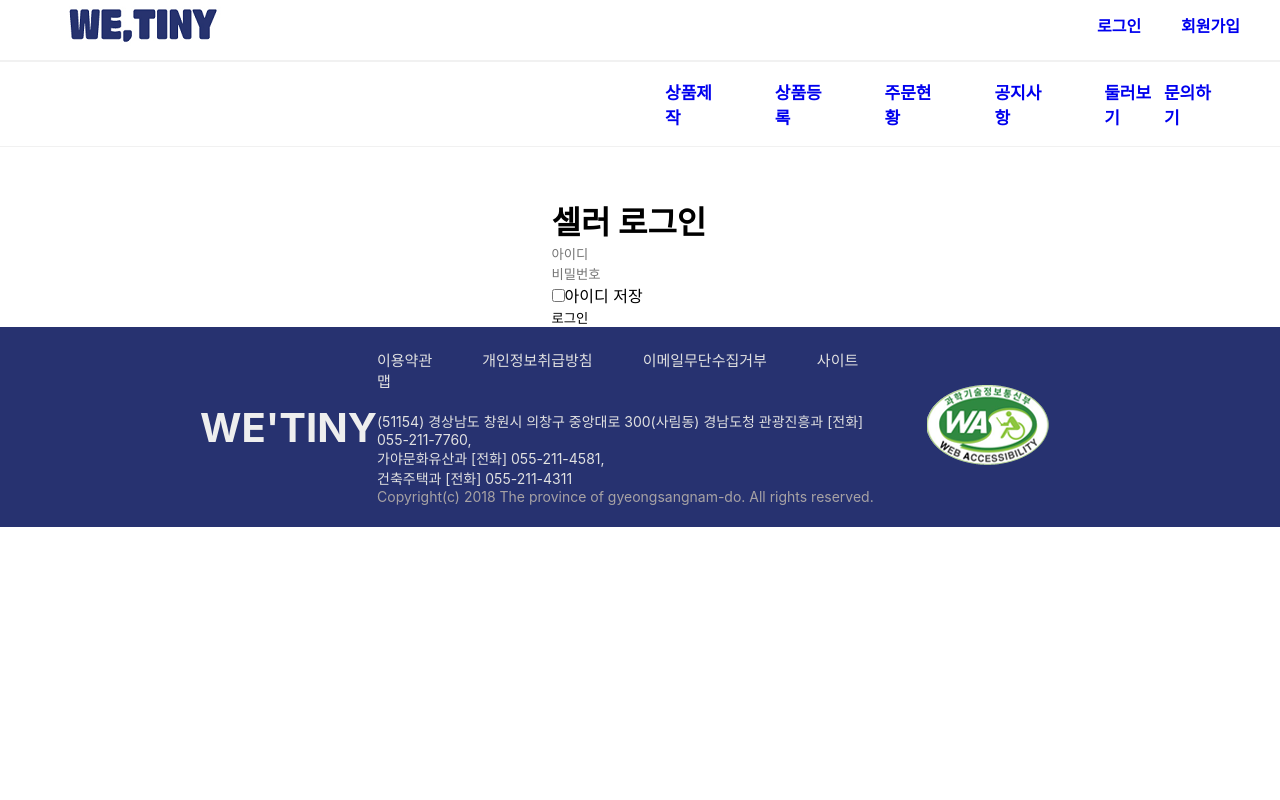
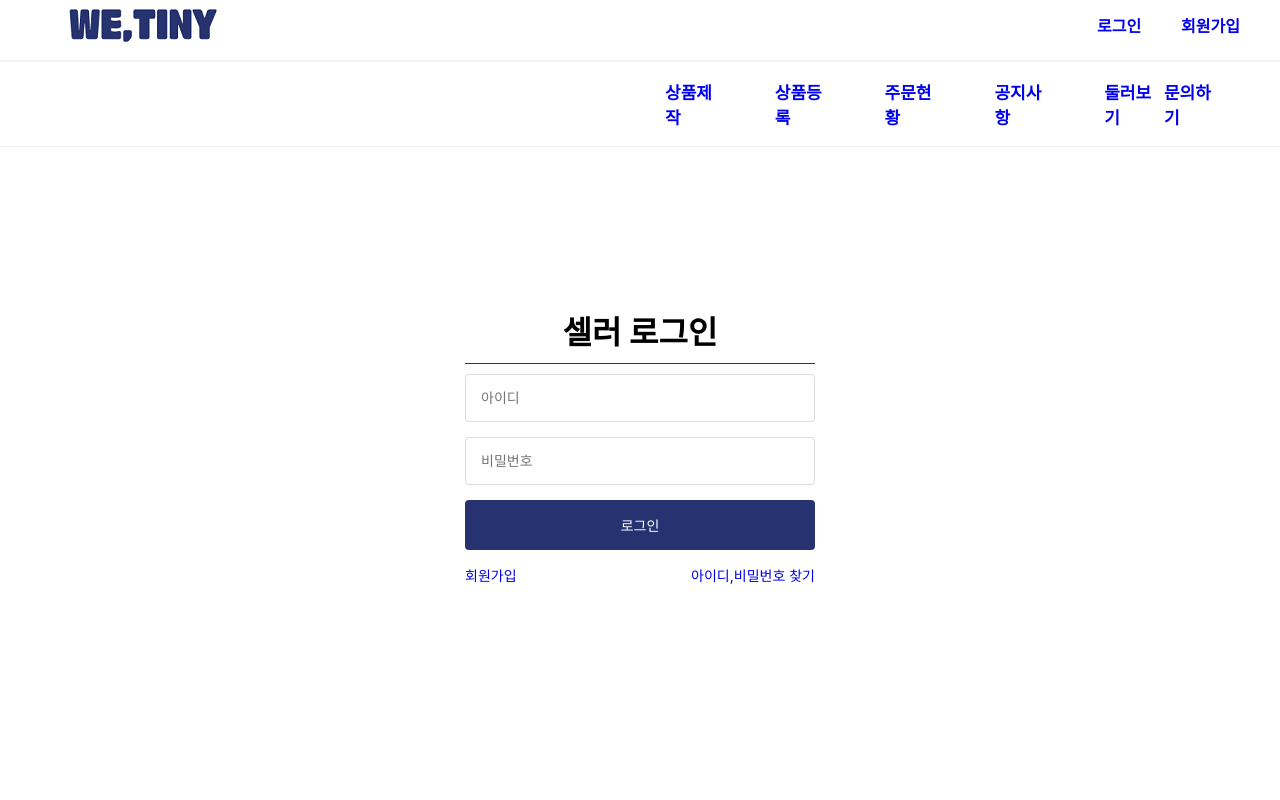
Before and after one commit to HHyeonYoungPark/Goods_Project, a React (Create React App) app in the folder seller/client/: page /login in a window 1280 px wide. Shown: the top 800 px of the page. Built offline with nearby package versions, Linux system fonts and the light colour scheme.

Commit message:
로그인

```diff
--- a/seller/client/src/components/css/pages/Login.css
+++ b/seller/client/src/components/css/pages/Login.css
@@ -2,3 +2,49 @@
   display: flex;
   justify-content: center;
 }
+
+.login-wrap {
+  margin: 100px 0;
+  width: 350px;
+  padding-bottom: 100px;
+}
+
+.login-title {
+  display: flex;
+  justify-content: center;
+  border-bottom: 1px solid #273270;
+  padding: 10px;
+}
+
+.login-box {
+  margin: 5px 0;
+}
+
+.login-box input {
+  border: 1px solid #ddd;
+  border-radius: 4px;
+  font-size: 14px;
+  margin-top: 5px;
+  margin-bottom: 5px;
+  padding: 15px;
+  width: 100%;
+}
+
+.login-btn input {
+  background: #273270;
+  border: 0;
+  color: #fff;
+  cursor: pointer;
+}
+
+.login-btn input:hover {
+  background: #354392;
+  transition: 0.2s;
+}
+
+.link-wrap {
+  display: flex;
+  justify-content: space-between;
+  padding: 10px 0;
+  font-size: 14px;
+}
--- a/seller/client/src/components/layout/Header.js
+++ b/seller/client/src/components/layout/Header.js
@@ -6,7 +6,9 @@ function Header({ user }) {
   return (
     <div className="header-con">
       <div className="image">
-        <img src={logo} alt="logo" />
+        <Link to="/">
+          <img src={logo} alt="logo" />
+        </Link>
       </div>
       <div className="R-head">
         {!user && (
--- a/seller/client/src/components/pages/Login.js
+++ b/seller/client/src/components/pages/Login.js
@@ -1,6 +1,7 @@
 import axios from "axios";
 import React from "react";
 import { useState } from "react";
+import { Link } from "react-router-dom";
 import "../css/pages/Login.css";
 
 function Login() {
@@ -36,7 +37,7 @@ function Login() {
         <div className="login-title">
           <h1>셀러 로그인</h1>
         </div>
-        <div className="login">
+        <div className="login-box">
           <form method="post" onSubmit={frmHandler}>
             <div className="login">
               <input
@@ -46,7 +47,7 @@ function Login() {
                 onChange={(e) => setId(e.target.value)}
               />
             </div>
-            <div className="login">
+            <div className="login-box">
               <input
                 type="password"
                 name="pw"
@@ -54,12 +55,17 @@ function Login() {
                 onChange={(e) => setPw(e.target.value)}
               />
             </div>
-            <div className="login">
-              <input type="checkbox" name="idSave" />
-              <span>아이디 저장</span>
-            </div>
+
             <div className="login-btn">
               <input type="submit" value="로그인" />
+            </div>
+            <div className="link-wrap">
+              <div className="regist-link">
+                <Link to="/regist">회원가입</Link>
+              </div>
+              <div className="find-id">
+                <Link to="/find">아이디,비밀번호 찾기</Link>
+              </div>
             </div>
           </form>
         </div>
--- a/seller/client/src/components/pages/Main.js
+++ b/seller/client/src/components/pages/Main.js
@@ -1,13 +1,9 @@
-import React from 'react';
+import React from "react";
 
 function main() {
   return (
     <div>
-      <div></div>
-      <div>
-        <div></div>
-        <div></div>
-      </div>
+      <h1>메인페이지입니다</h1>
     </div>
   );
 }
```
Also changed, not shown: 1 other file (tests, documents, lock files or other folders).
